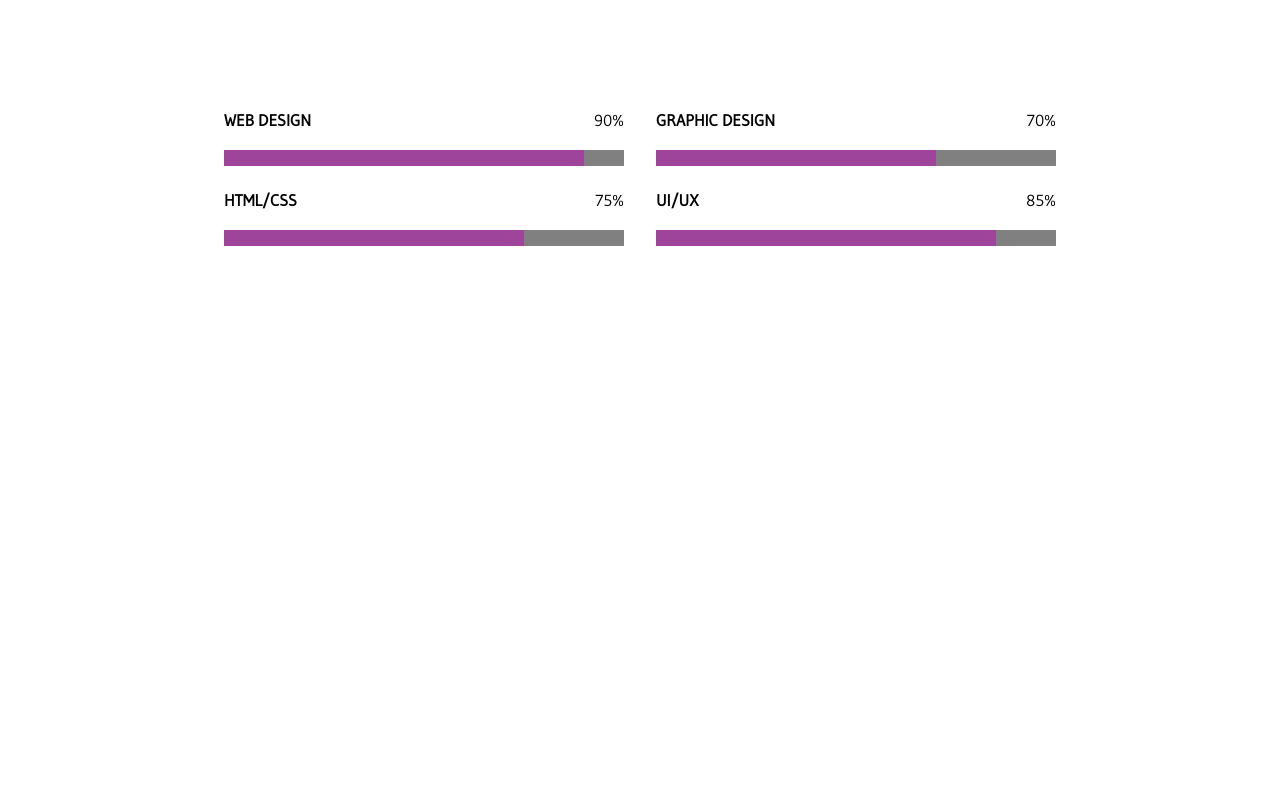
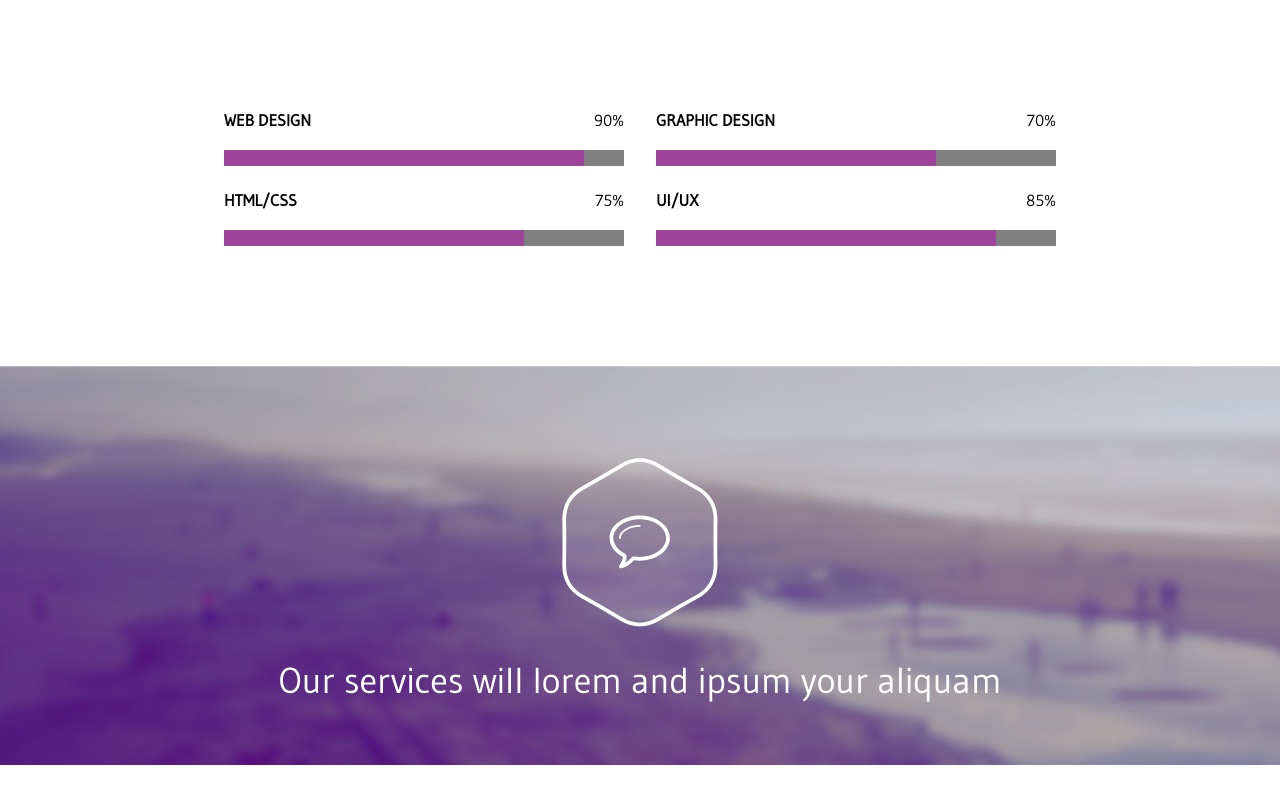
Before and after one commit to LukMona/Bhagaskara, a plain HTML site: page index.html in a window 1280 px wide. Shown: the part 2869-3661 px from the top of the page. Before the commit the page ends 3139 px from the top, so only its background shows below. Drawn offline with Linux system fonts and the light colour scheme.

Commit message:
Added another section with quote. The same CSS styling as the quote before.

```diff
--- a/css/style.css
+++ b/css/style.css
@@ -1238,7 +1238,7 @@ header .hex7 {
 .skill-bars {
   width: 65%;
   margin: 0 auto;
-  margin-bottom: 10%;
+  margin-bottom: 30%;
 }
 
 .skill-bars .left {
--- a/index.html
+++ b/index.html
@@ -350,6 +350,24 @@
     </div>
   </section>
 
+  <section class="grid-container main-quote">
+    <div class="row">
+      <div class="col-12">
+        <div class="quote">
+          <div class="quote-icon">
+            <svg id="icon2" xmlns="http://www.w3.org/2000/svg" viewbox="0 0 171 185">
+            <path class="cls-1" d="M980.233,5938.14q-20.121-12.09-40.648-23.47t-20.121-34.85q0.406-23.475,0-46.94t20.121-34.85q20.527-11.385,40.648-23.47t40.237,0q20.13,12.09,40.65,23.47,20.535,11.385,20.12,34.85t0,46.94q0.4,23.46-20.12,34.85t-40.65,23.47Q1000.355,5950.215,980.233,5938.14Z" transform="translate(-915 -5764)"/>
+            <path class="cls-2" d="M1000.25,5837.64c-12.02,0-22.173,6.47-22.173,14.11a1.008,1.008,0,1,0,2.016,0c0-6.44,9.418-12.09,20.157-12.09A1.01,1.01,0,0,0,1000.25,5837.64Zm0-10.07c-17.813,0-32.25,10.83-32.25,24.18,0,8.32,5.6,15.65,14.124,20.01,0,0.05-.016.09-0.016,0.15,0,3.61-2.7,7.5-3.885,9.54h0A1.825,1.825,0,0,0,979.9,5884c0.189,0,.521-0.05.514-0.03,6.3-1.03,12.232-6.81,13.61-8.49a43.592,43.592,0,0,0,6.222.46c17.81,0,32.25-10.83,32.25-24.19S1018.06,5827.57,1000.25,5827.57Zm0,44.34a38.6,38.6,0,0,1-5.637-.42,3.852,3.852,0,0,0-.585-0.04,4.029,4.029,0,0,0-3.116,1.47,27.209,27.209,0,0,1-6.217,5.12,15.777,15.777,0,0,0,1.442-5.91c0.012-.13.018-0.26,0.018-0.37a4.025,4.025,0,0,0-2.2-3.59c-7.469-3.82-11.927-9.95-11.927-16.42,0-11.11,12.658-20.15,28.219-20.15s28.21,9.04,28.21,20.15S1015.81,5871.91,1000.25,5871.91Z" transform="translate(-915 -5764)"/>
+          </svg>
+          </div>
+          <div class="quote-text">
+            <span>Our services will lorem and ipsum your aliquam</span>
+          </div>
+        </div>
+      </div>
+    </div>
+  </section>
+
 </body>
 
 </html>
```
